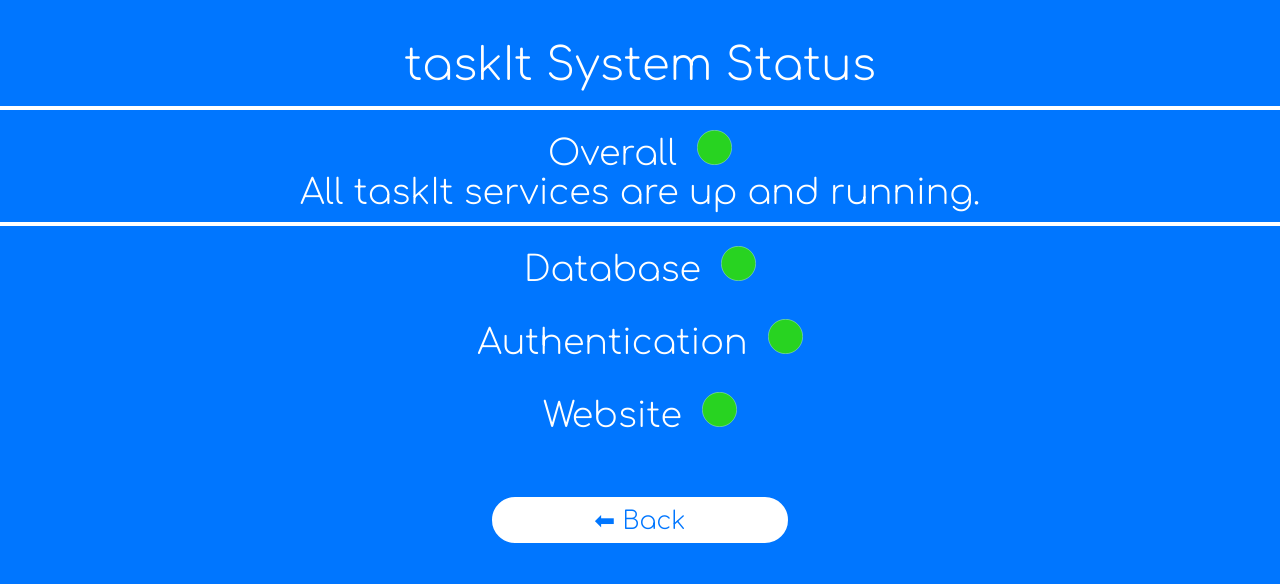
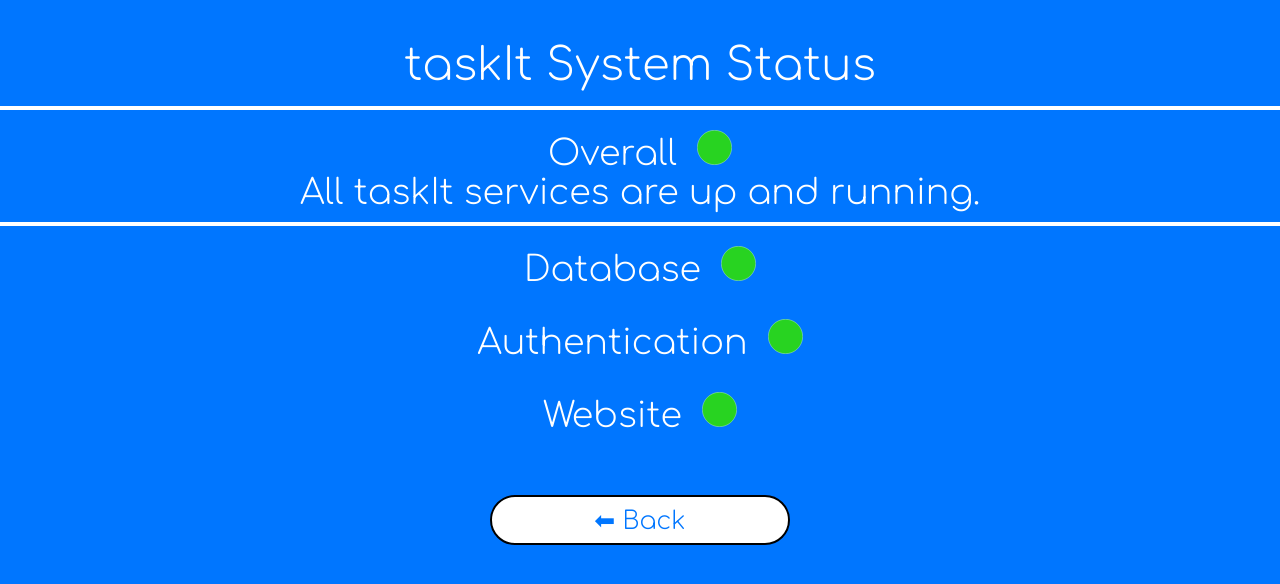
Before and after one commit to msweet168/taskItLanding, a plain HTML site: page status.html in a window 1280 px wide. In both pictures the pointer is over the button "⬅︎ Back". Drawn offline with Linux system fonts and the light colour scheme.

Commit message:
added hvoer to back button on System Status page.

```diff
--- a/taskItStyles.css
+++ b/taskItStyles.css
@@ -352,6 +352,11 @@ li a:hover:not(.active) {
 
 }
 
+.back:hover {
+    border-color: black;
+    border-width: 2px;
+}
+
 
 
 @media screen and (max-width:600px) {
```
